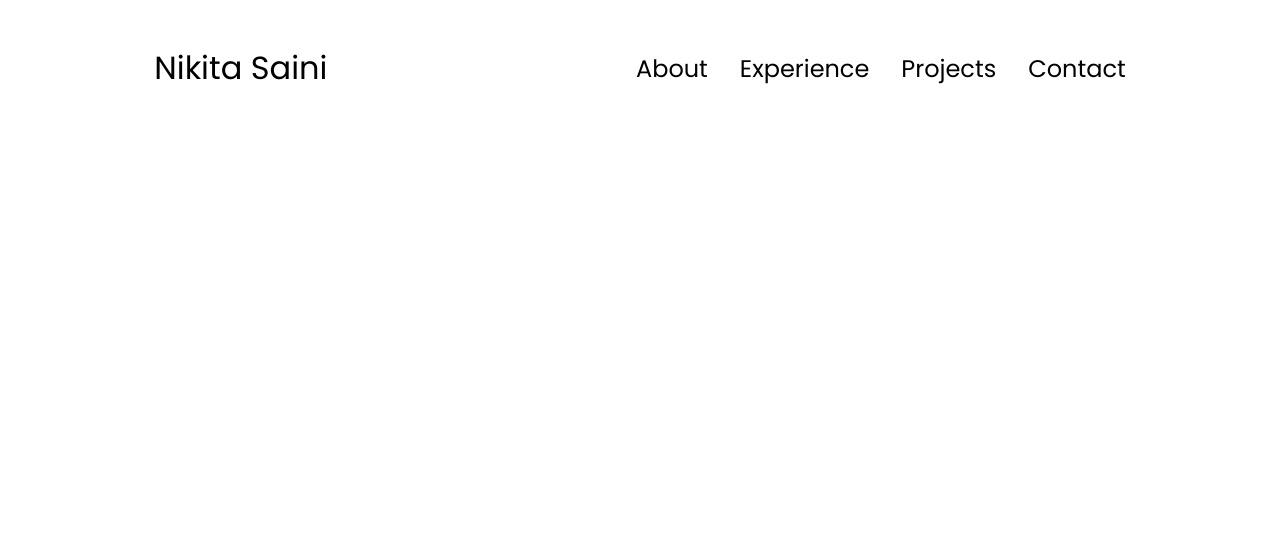
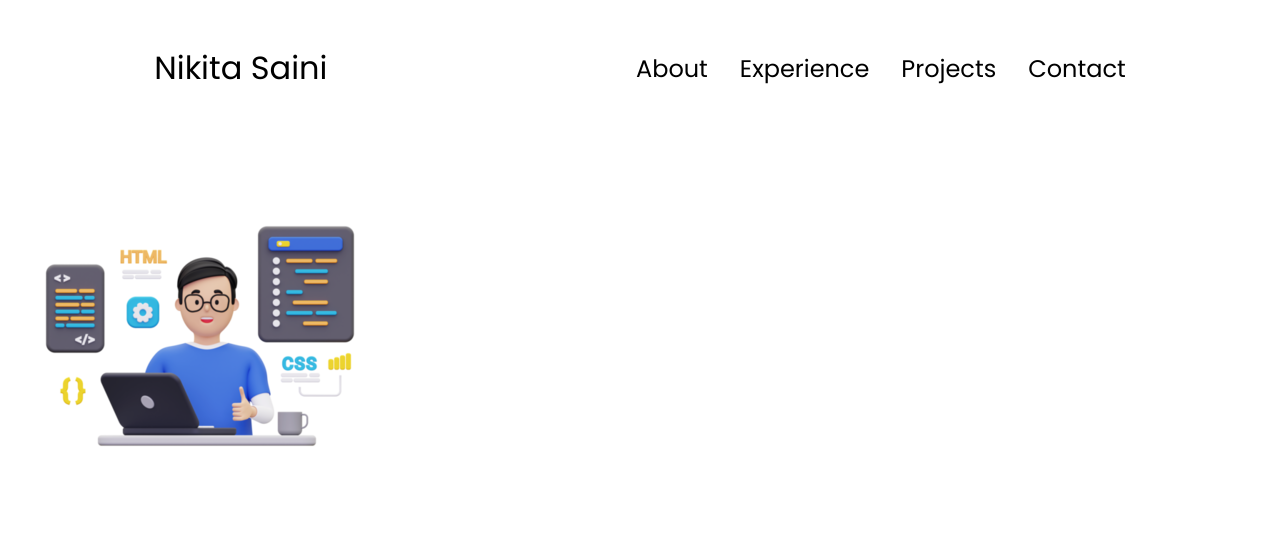
Before and after one commit to katarianikita2003/CODSOFT, a plain HTML site: page Portfolio/index.html in a window 1280 px wide. Drawn offline with Linux system fonts and the light colour scheme.

Commit message:
Add Profile-pic

```diff
--- a/Portfolio/index.html
+++ b/Portfolio/index.html
@@ -37,6 +37,11 @@
             </div>
         </div>
     </nav>
+    <section id="profile">
+        <div class="section_pic-container">
+            <img src="./assets/profile-pic.webp" alt="Nikita Saini Profile Picture">
+        </div>
+    </section>
     <script src="script.js"></script>
 </body>
 
--- a/Portfolio/style.css
+++ b/Portfolio/style.css
@@ -145,3 +145,9 @@ a:hover {
 .hamburger-icon span:first-child {
   transform: none;
 }
+
+/* SECTION */
+
+section {
+
+}
```
Also changed, not shown: Portfolio/assets/profile-pic.webp (added).
